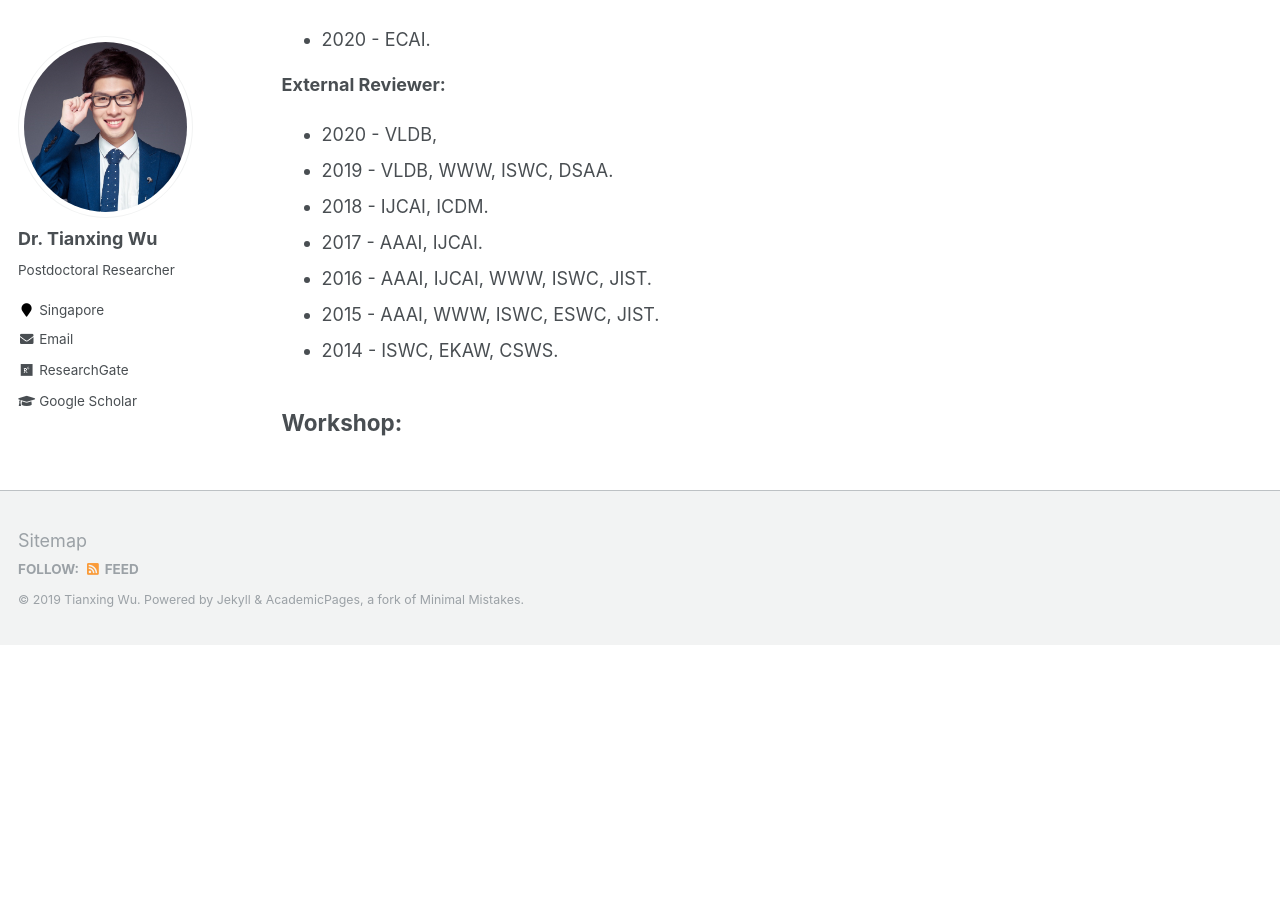
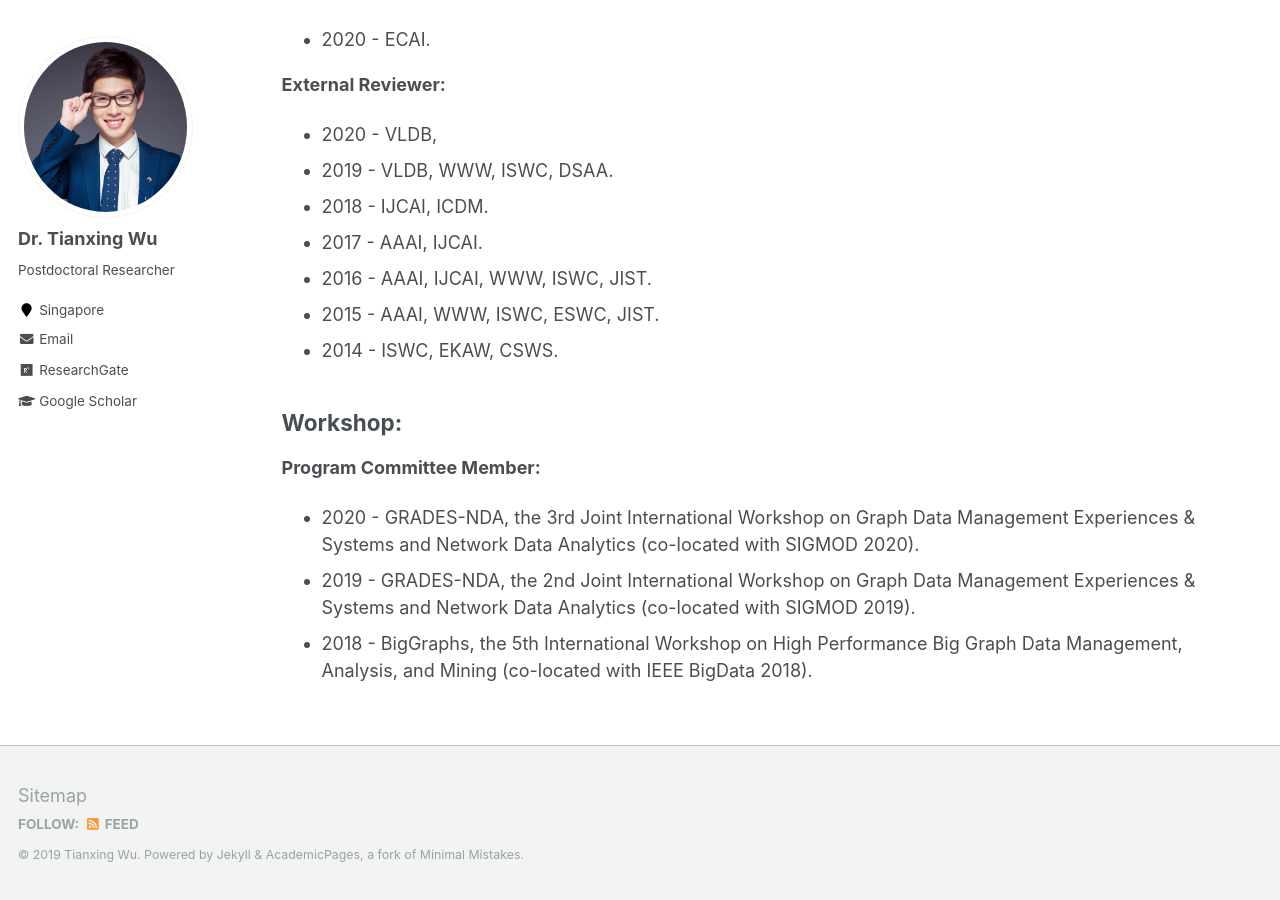
Before and after one commit to tianxing-wu/tianxing-wu.github.io, a Jekyll site: the page built from _pages/services.md, in a window 1280 px wide and 900 px high, scrolled down 808 px. Built offline with Jekyll 4.4.1, drawn with Linux system fonts in a browser that asks for light colours; before the commit the page ends 1453 px from its top, so only the background shows below that.

Commit message:
site update

```diff
--- a/_pages/services.md
+++ b/_pages/services.md
@@ -35,3 +35,7 @@ author_profile: true
 
 
 ## Workshop:
+**Program Committee Member:**
+* 2020 - GRADES-NDA, the 3rd Joint International Workshop on Graph Data Management Experiences & Systems and Network Data Analytics (co-located with SIGMOD 2020).
+* 2019 - GRADES-NDA, the 2nd Joint International Workshop on Graph Data Management Experiences & Systems and Network Data Analytics (co-located with SIGMOD 2019).
+* 2018 - BigGraphs, the 5th International Workshop on High Performance Big Graph Data Management, Analysis, and Mining (co-located with IEEE BigData 2018).
```
Also changed, not shown: 1 other file.
